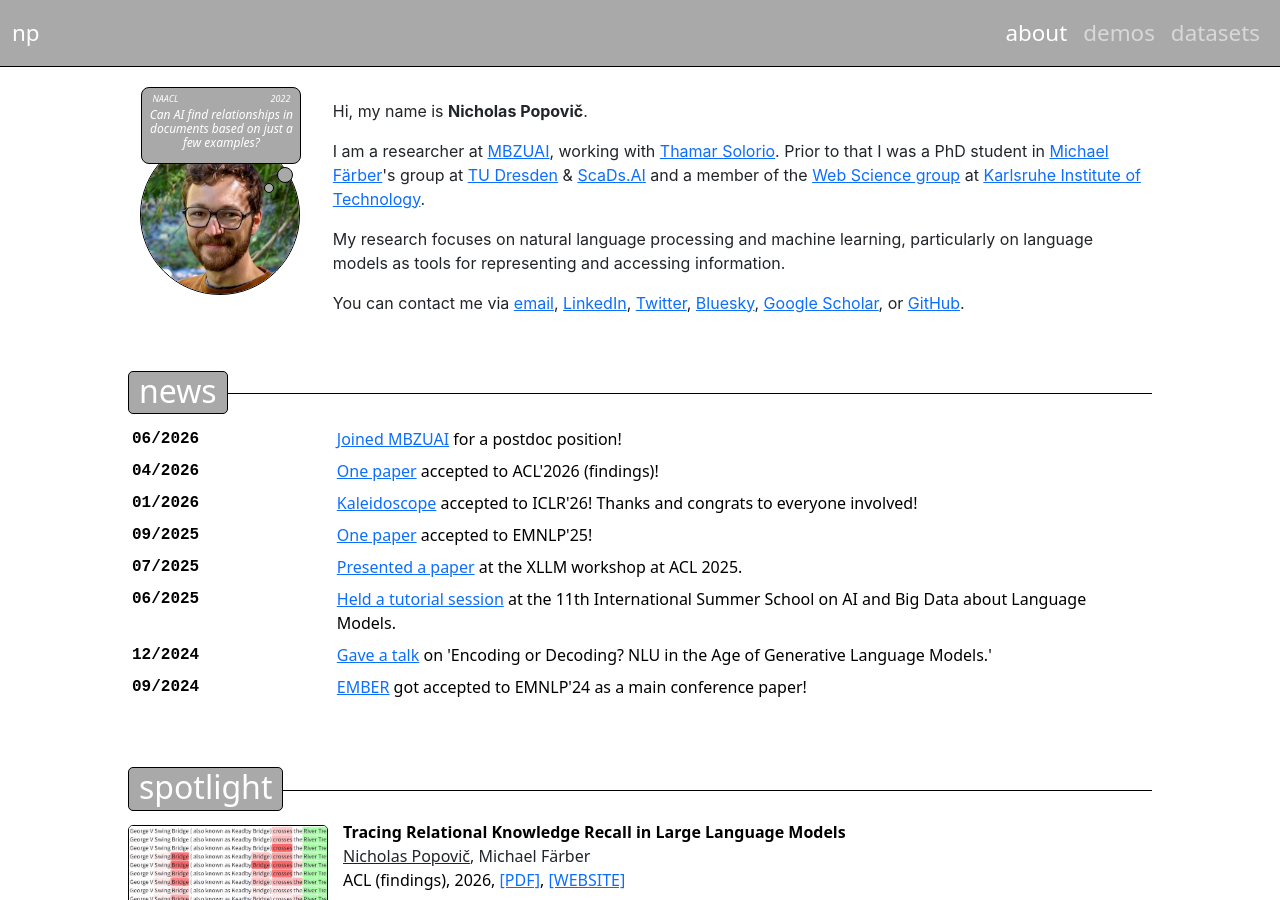
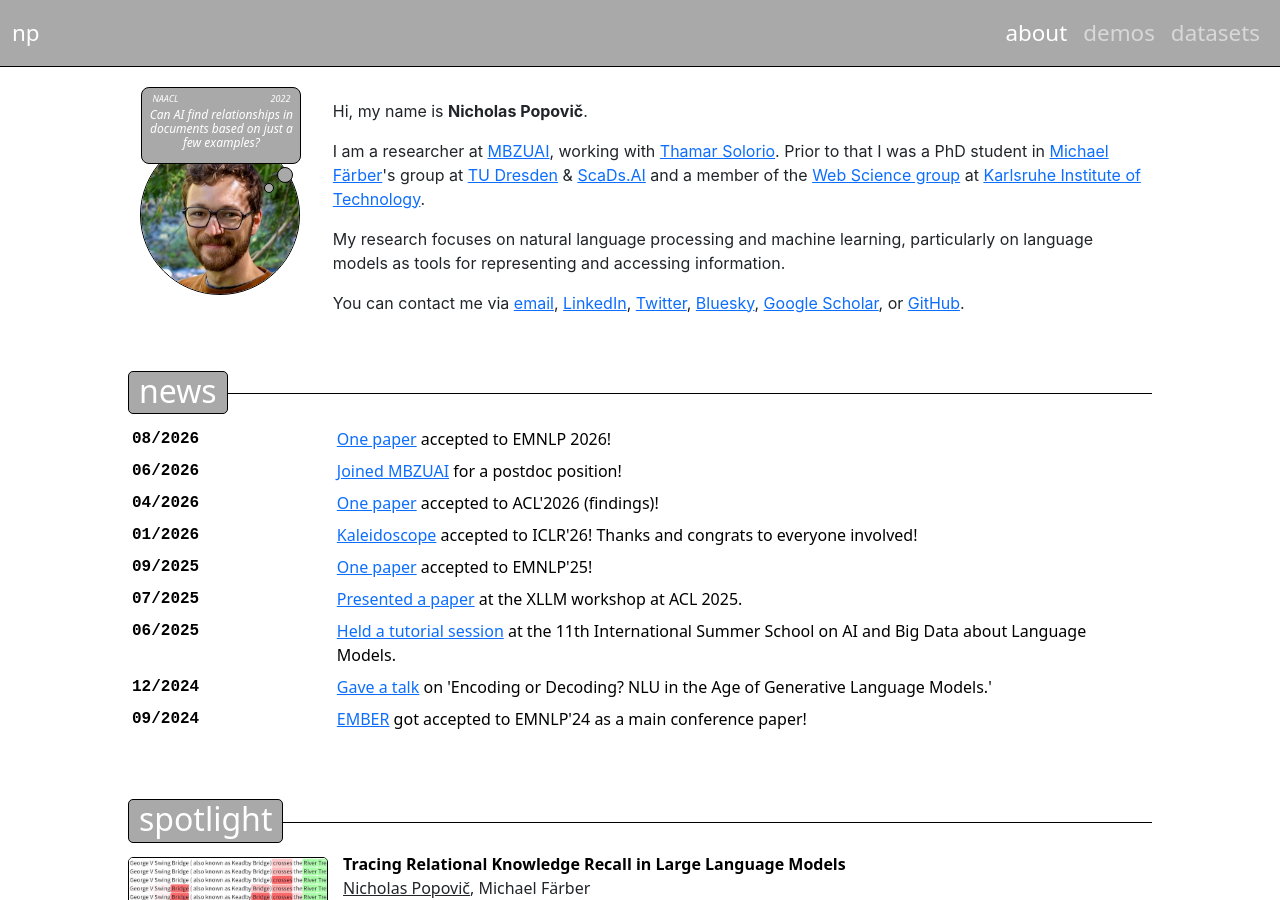
Before and after one commit to nicpopovic/nicpopovic.github.io, a Jekyll site: the page built from index.md, in a window 1280 px wide and 900 px high. Built offline with Jekyll 4.4.1, drawn with Linux system fonts in a browser that asks for light colours.

Commit message:
add news

```diff
--- a/_data/news.yaml
+++ b/_data/news.yaml
@@ -1,3 +1,7 @@
+- date: "08/2026"
+  title: "One paper"
+  text: " accepted to EMNLP 2026!"
+  link: "#"  # Optional link
 - date: "06/2026"
   title: "Joined MBZUAI"
   text: " for a postdoc position!"
```
